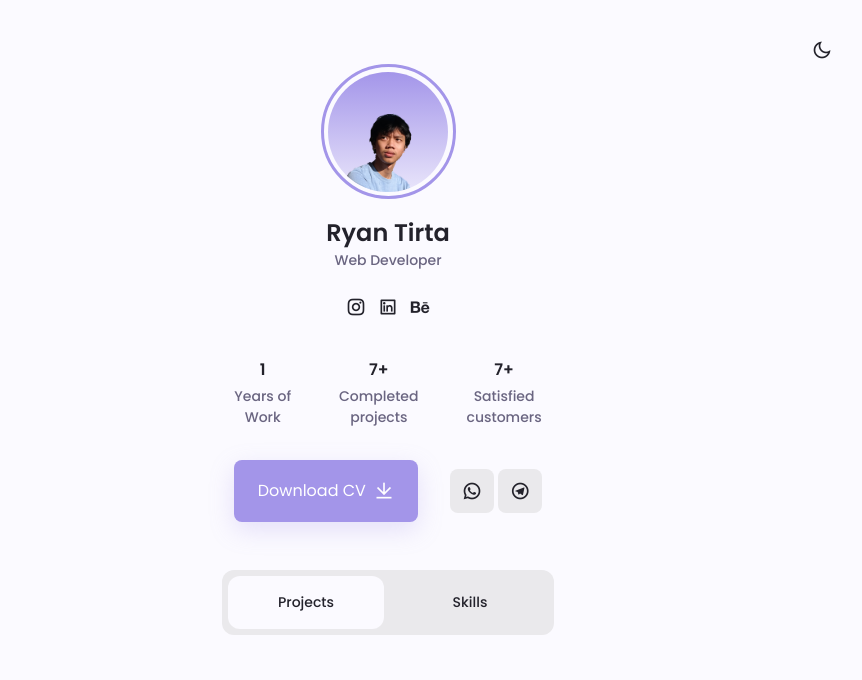
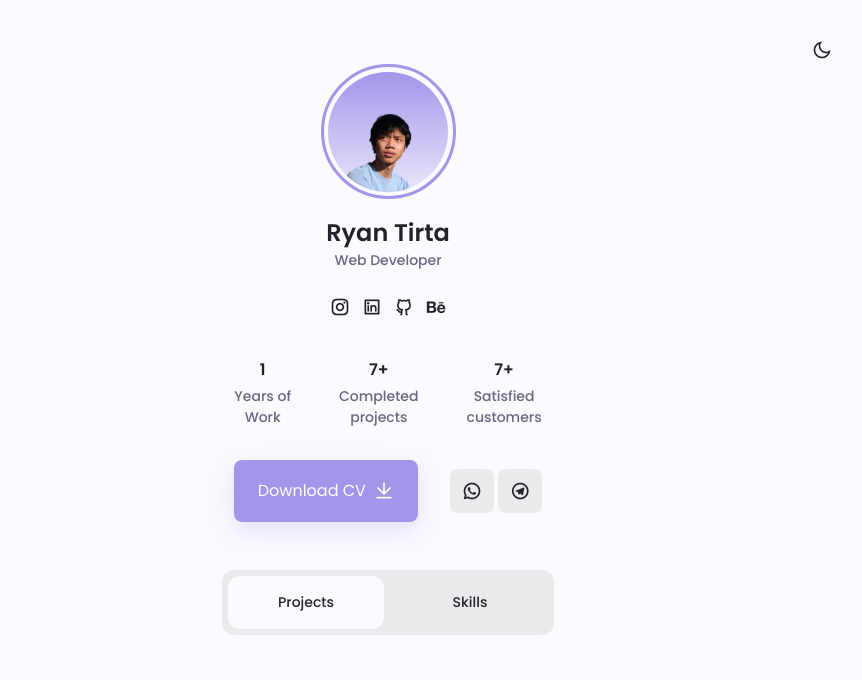
Before and after one commit to rylenthathsen/miniature-eureka, a plain HTML site: page index.html in a window 1280 px wide. Shown: the top 680 px of the page, without its empty margins (252-1114 px from the left). Drawn offline with nearby package versions, Linux system fonts and the light colour scheme.

Commit message:
index.html updated

```diff
--- a/index.html
+++ b/index.html
@@ -39,6 +39,9 @@
                         </a>
                         <a href="https://www.linkedin.com/in/ryantirta/" target="_blank" class="profile__social-link">
                             <i class="ri-linkedin-box-line"></i>
+                        </a>
+                        <a href="https://github.com/rylenthathsen" target="_blank" class="profile__social-link">
+                            <i class="ri-github-line"></i>
                         </a>
                         <a href="https://www.behance.net/ryantirta" target="_blank" class="profile__social-link">
                             <i class="ri-behance-fill"></i>
```
